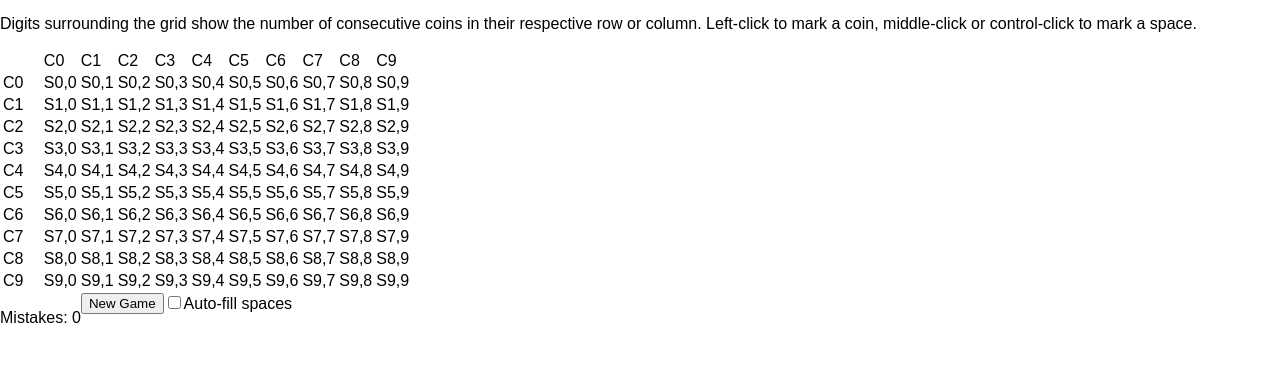
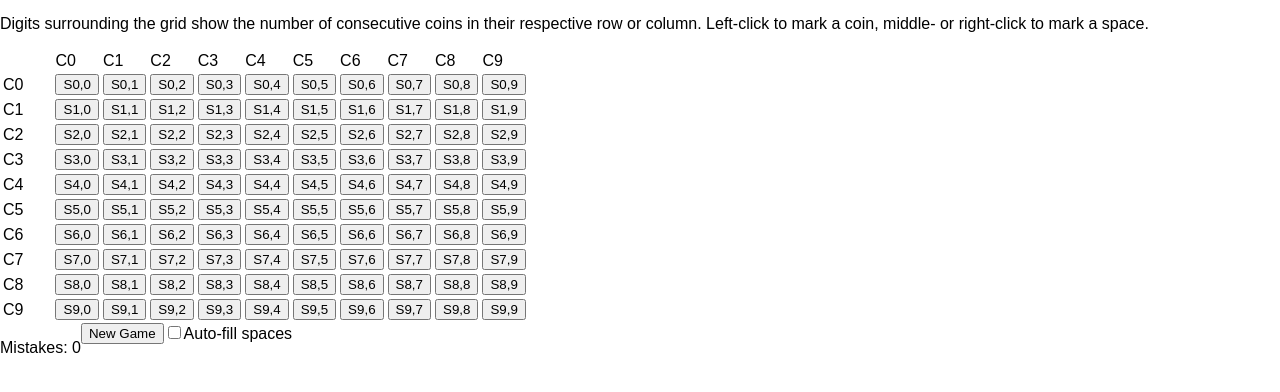
Before and after one commit to smbolton/react-nonogram, a React app: page / in a window 1280 px wide. Shown: the part 44-436 px from the top of the page. Built offline with nearby package versions, Linux system fonts and the light colour scheme.

Commit message:
Squares are now buttons.

```diff
--- a/public/index.html
+++ b/public/index.html
@@ -11,7 +11,7 @@
   <body>
     <h3>React Nonogram</h3>
     <p>Digits surrounding the grid show the number of consecutive coins in their respective
-      row or column. Left-click to mark a coin, middle-click or control-click to mark a space.
+      row or column. Left-click to mark a coin, middle- or right-click to mark a space.
     </p>
     <noscript>
       You need to enable JavaScript to run this app.
--- a/src/index.js
+++ b/src/index.js
@@ -46,7 +46,18 @@ function Clue(props) {
 }
 
 function Square(props) {
-  return (<td>S{props.row},{props.col}</td>);
+  let onClick = (event) => props.onClick(event, props.row, props.col);
+  return (
+    <td>
+      <button
+        className="square"
+        onClick={onClick}
+        onContextMenu={onClick}
+      >
+        S{props.row},{props.col}
+      </button>
+    </td>
+  );
 }
 
 function Puzzle(props) {
@@ -60,7 +71,14 @@ function Puzzle(props) {
     rows.push(
       <tr key={row + 1}>
         <Clue key={'cr' + row} index={row} />
-        { Array.from(Array(10), (_, col) => (<Square key={row + ',' + col} col={col} row={row} />)) }
+        { Array.from(Array(10), (_, col) => (
+            <Square
+              key={row + ',' + col}
+              col={col} row={row}
+              onClick={props.onSquareClick}
+            />
+          ))
+        }
       </tr>
     );
   }
@@ -121,6 +139,15 @@ class Game extends React.Component {
     }
   }
 
+  onSquareClick = (event, row, col) => {
+    console.log('Square!', event, row, col);
+    console.log(event.nativeEvent.which); // 1, 2 or 3 for left, middle, right click
+    console.log(event.type); // 'click' for left or middle, 'contextmenu' for right click
+    if (event.type === 'contextmenu') {
+      event.preventDefault();
+    }
+  }
+
   onNewGameClick = () => {
     console.log('New Game!');
   }
@@ -134,7 +161,7 @@ class Game extends React.Component {
     return (
       <div>
         <div className="row">
-          <Puzzle />
+          <Puzzle onSquareClick={this.onSquareClick} />
         </div>
         <div className="row">
           <div className="col">
```
